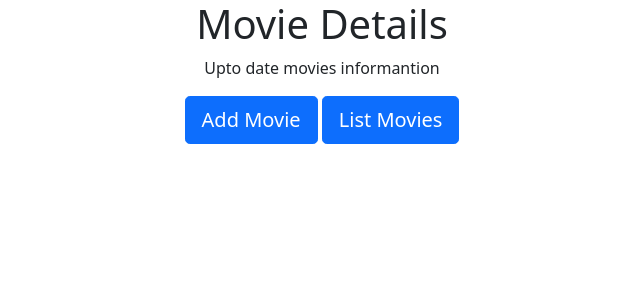
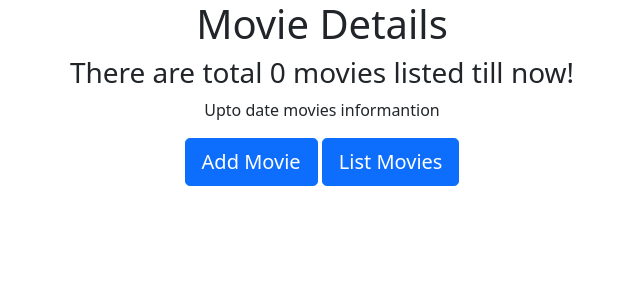
Before and after one commit to stalat/Projects, a Django app: page /movie_index in a window 1280 px wide. Shown: the top 300 px of the page, without its empty margins (318-958 px from the left). Run offline with Django 3.2, Linux system fonts and the light colour scheme; data that the repository does not hold is empty.

Commit message:
Total number of movies are listed out on Index page

```diff
--- a/django_projects/practice_django/practice_django/templates/testApp/movie_index.html
+++ b/django_projects/practice_django/practice_django/templates/testApp/movie_index.html
@@ -12,7 +12,9 @@
 	<div class="container" align='center'>
 		<div class="jumbotron">
 			<h1>Movie Details</h1>
+			<h3> There are total {{ movie_count }} movies listed till now!</h3>
 			<p>Upto date movies informantion</p>
+
 			<a class="btn btn-primary btn-lg" href='/movie_add' role='button'>Add Movie</a>
 			<a class="btn btn-primary btn-lg" href='/movie_list' role='button'>List Movies</a>
 		</div>
--- a/django_projects/practice_django/testApp/views.py
+++ b/django_projects/practice_django/testApp/views.py
@@ -62,7 +62,8 @@ def student_view(request):
 	return render(request, 'testApp/register.html', {'form': form})
 
 def movie_index(request):
-	return render(request, 'testApp/movie_index.html')
+	movies_count = Movie.objects.count()
+	return render(request, 'testApp/movie_index.html', {'movie_count': movies_count})
 
 def movie_add(request):
 	form = MovieForm()
```
